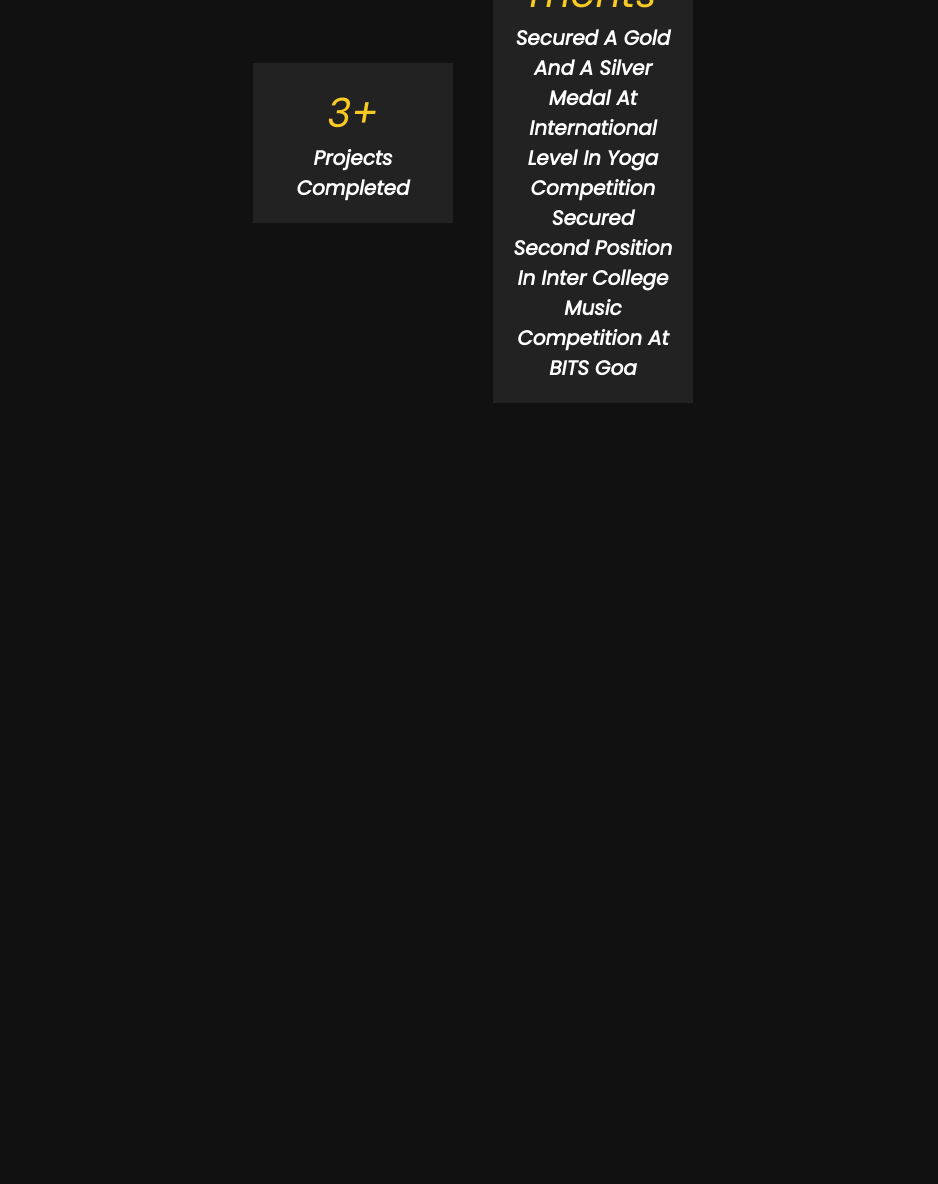
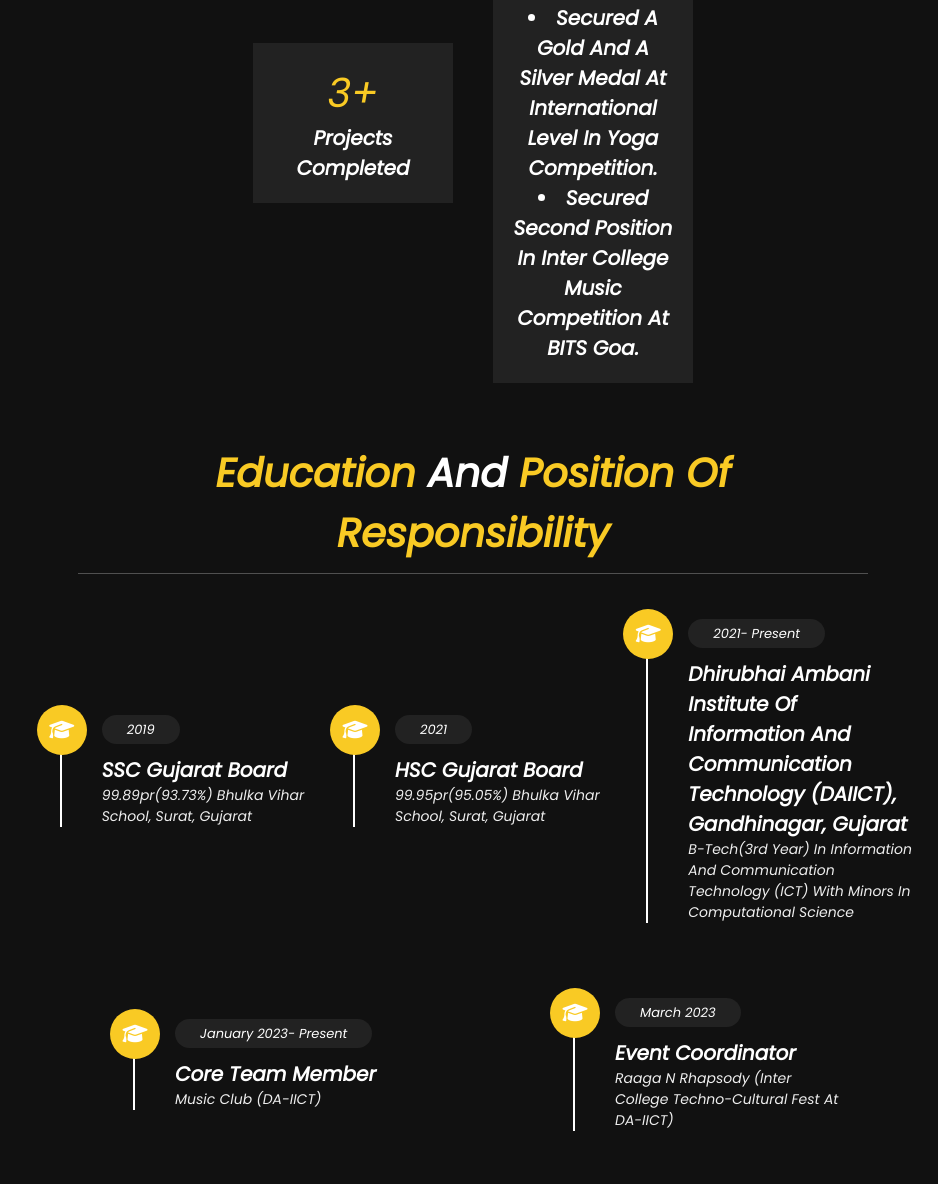
Before and after one commit to anjalijilariya/Portfolio-Webpage, a plain HTML site: page index.html in a window 1280 px wide. Shown: the part 1542-2726 px from the top of the page, without its empty margins (342-1280 px from the left). Before the commit the page ends 1985 px from the top, so only its background shows below. Drawn offline with nearby package versions, Linux system fonts and the light colour scheme.

Commit message:
education section completed

```diff
--- a/index.html
+++ b/index.html
@@ -56,10 +56,12 @@
                 <h3><span> Name: </span>Anjali Jilariya</h3>
                 <h3><span> Age: </span> 19</h3>
                 <h3><span> Qualifications: </span>Currently doing my B.Tech(3rd year)</h3>
-                <h3><span> College: </span> Dhirubhai Ambani Institute of Information and Communication Technology (DAIICT)</h3>
-                <h3><span> Branch: </span>Information and Communication Technology (ICT) with minors in Computational Science</h3>
+                <!-- <h3><span> College: </span> Dhirubhai Ambani Institute of Information and Communication Technology (DAIICT)</h3>
+                <h3><span> Branch: </span>Information and Communication Technology (ICT) with minors in Computational Science</h3> -->
+                <h3><span> Areas of Interests: </span> DSA, DBMS, Logic Building, Front-end Development</h3>
+                <h3><span> Ratings on websites: </span> <li>Codeforces : 1129(Max rating)</li>
+                    <li>Codechef : 1503(Max rating) <br> &emsp; 32751(Country rank)</li></h3>
                 <h3><span> Languages: </span> English, Hindi and Gujarati</h3>
-                <h3><span> Areas of Interests: </span> DSA, DBMS, Logic Building, Front-end Development</h3>
 
                 <a href="#"><button class="btn">Download CV <i class="fas fa-download"></i></button></a>
             </div>
@@ -72,12 +74,57 @@
                 </div>
                 <div class="box">
                     <span>Achievements</span>
-                    <h3>Secured a gold and a silver medal at International level in Yoga Competition</h3>
-                    <h3>Secured second position in Inter college Music Competition at BITS Goa</h3>
+                    <h3><li>Secured a gold and a silver medal at International level in Yoga Competition.</li></h3>
+                    <h3><li>Secured second position in Inter college Music Competition at BITS Goa.</li></h3>
                 </div>
 
             </div>
         </div>
+    </section>
+
+    <!-- education section -->
+    <section class="education" id="education">
+        <h1 class="heading"><span>Education </span>and <span>Position of responsibility</span></h1>
+
+        <div class="box-container">
+
+        <div class="box">
+            <i class="fas fa-graduation-cap"></i>
+            <span>2019</span>
+            <h3>SSC Gujarat Board</h3>
+            <p>99.89pr(93.73%) Bhulka Vihar School, Surat, Gujarat</p>
+        </div>
+
+        <div class="box">
+            <i class="fas fa-graduation-cap"></i>
+            <span>2021</span>
+            <h3>HSC Gujarat Board</h3>
+            <p>99.95pr(95.05%) Bhulka Vihar School, Surat, Gujarat</p>
+        </div>
+
+        <div class="box">
+            <i class="fas fa-graduation-cap"></i>
+            <span>2021- present</span>
+            <h3>Dhirubhai Ambani Institute of Information and Communication Technology (DAIICT), Gandhinagar, Gujarat</h3>
+            <p>B-Tech(3rd year) in Information and Communication Technology (ICT) with minors in Computational Science</p>
+        </div>
+
+        <div class="box">
+            <i class="fas fa-graduation-cap"></i>
+            <span>January 2023- present</span>
+            <h3>Core Team Member</h3>
+            <p>Music Club (DA-IICT)</p>
+        </div>
+
+        <div class="box">
+            <i class="fas fa-graduation-cap"></i>
+            <span>March 2023</span>
+            <h3>Event coordinator</h3>
+            <p>Raaga N Rhapsody (Inter college Techno-cultural fest at DA-IICT)</p>
+        </div>
+
+        </div>
+
     </section>
 
     <script src="https://cdnjs.cloudflare.com/ajax/libs/jquery/3.7.0/jquery.min.js"></script>
--- a/style.css
+++ b/style.css
@@ -231,6 +231,59 @@ header .user img{
     padding: 0 .5rem;
 }
 
+.education .box-container{
+    display: flex;
+    align-items: center;
+    justify-content: space-around;
+    flex-wrap: wrap;
+    padding: 1rem 0;
+    padding-left: 3rem;
+}
+
+.education .box-container .box{
+    width: 27rem;
+    margin: 4rem 1rem;
+    padding-left: 4rem;
+    border-left: .2rem solid #fff;
+    position: relative;
+}
+
+.education .box-container .box span{
+    font-size: 1.3rem;
+    background: #222;
+    color: #fff;
+    border-radius: 5rem;
+    padding: .5rem 2.5rem;
+}
+
+.education .box-container .box h3{
+    font-size: 2rem;
+    color: #fff;
+    padding-top: 1.5rem ;
+}
+
+.education .box-container .box p{
+    font-size: 1.4rem;
+    color: #eee;
+    padding-top: 1rem 0;
+}
+
+.education .box-container .box i{
+    position: absolute;
+    top: -1.5rem;
+    left: -2.5rem;
+    height: 5rem;
+    width: 5rem;
+    border-radius: 50%;
+    line-height: 5rem;
+    text-align: center;
+    font-size: 2rem;
+    color: #fff;
+    background: var(--yellow);
+}
+
+
+
 @media (max-width: 1200px){
     html{
         font-size: 55%;
@@ -276,4 +329,7 @@ header .user img{
         width: 100%
     }
 
+    .education .box-container .box{
+        width: 100%;
+    }
 }
```
